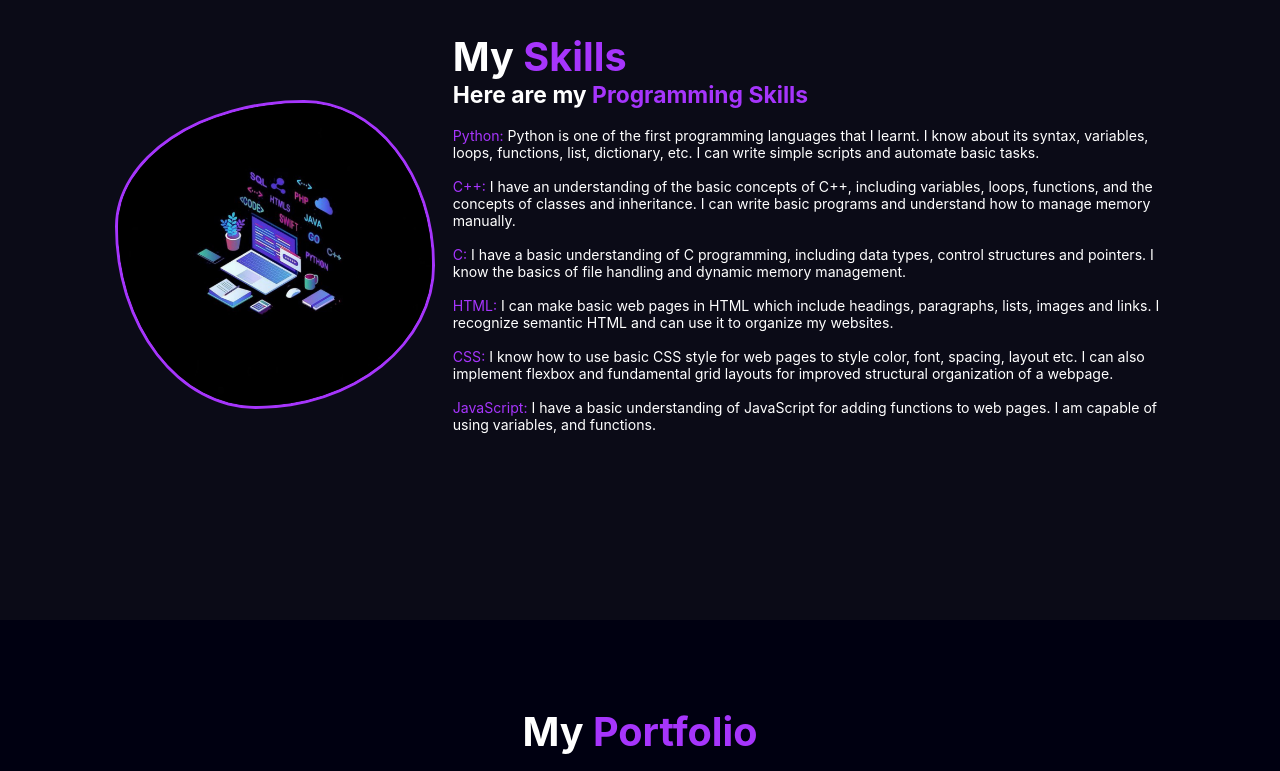
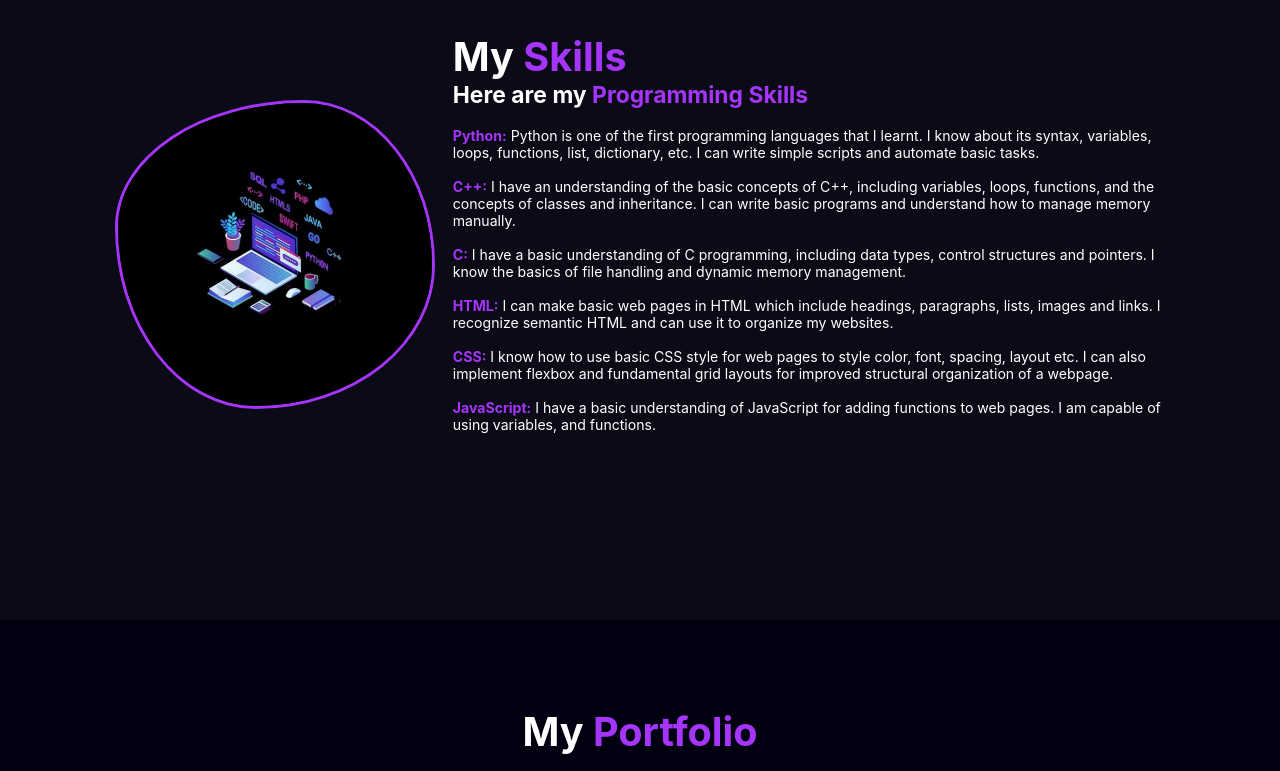
Before and after one commit to NafeesaLeena/NafeesaLeena.github.io, a plain HTML site: page index.html in a window 1280 px wide. Shown: the part 980-1751 px from the top of the page. Drawn offline with nearby package versions, Linux system fonts and the light colour scheme.

Commit message:
Added bold to program code skills

```diff
--- a/index.html
+++ b/index.html
@@ -65,30 +65,30 @@
         <div class="skills-content">
             <h2 class="heading">My <span>Skills</span></h2>
             <h3>Here are my <span>Programming Skills</span></h3>
-            <p> <span>Python:</span> Python is one of the first programming languages that I learnt.
+            <p> <span><b>Python:</b></span> Python is one of the first programming languages that I learnt.
                 I know about its syntax, variables, loops, functions, list, dictionary, etc.
                 I can write simple scripts and automate basic tasks.
                 <br>
                 <br>
-                <span>C++:</span> I have an understanding of the basic concepts of C++, including variables,
+                <span><b>C++:</b></span> I have an understanding of the basic concepts of C++, including variables,
                 loops, functions, and the concepts of classes and inheritance. I can write basic
                 programs and understand how to manage memory manually.
                 <br>
                 <br>
-                <span>C:</span> I have a basic understanding of C programming, including data types, control
+                <span><b>C:</b></span> I have a basic understanding of C programming, including data types, control
                 structures and pointers. I know the basics of file handling and dynamic memory management.
                 <br>
                 <br>
-                <span>HTML:</span> I can make basic web pages in HTML which include headings, paragraphs, lists, images
+                <span><b>HTML:</b></span> I can make basic web pages in HTML which include headings, paragraphs, lists, images
                 and links. I recognize semantic HTML and can use it to organize my websites.
                 <br>
                 <br>
-                <span>CSS:</span> I know how to use basic CSS style for web pages to style color, font, spacing, layout etc.
+                <span><b>CSS:</b></span> I know how to use basic CSS style for web pages to style color, font, spacing, layout etc.
                  I can also implement flexbox and fundamental grid layouts for improved structural organization
                  of a webpage.
                 <br>
                 <br>
-                <span>JavaScript:</span> I have a basic understanding of JavaScript for adding functions to web pages.
+                <span><b>JavaScript:</b></span> I have a basic understanding of JavaScript for adding functions to web pages.
                 I am capable of using variables, and functions.
                 <br>
                 <br>
```
